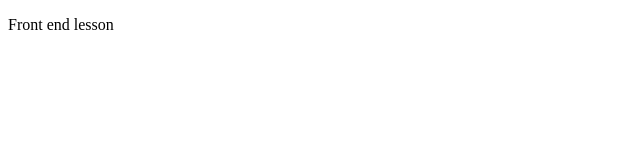
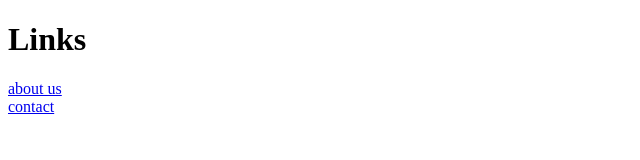
Before and after one commit to halima-yarey/day1-git-github, a plain HTML site: page index.html in a window 1280 px wide. Shown: the whole page, without its empty margins (0-640 px from the left). Drawn offline with Linux system fonts and the light colour scheme.

Commit message:
day1-git-github

```diff
--- a/index.html
+++ b/index.html
@@ -6,6 +6,8 @@
     <title>Document</title>
 </head>
 <body>
-    <p>Front end lesson</p>
+    <h1>Links</h1>
+<a href="about.html">about us</a><br>
+<a href="contact.html">contact</a>
 </body>
 </html>
```
